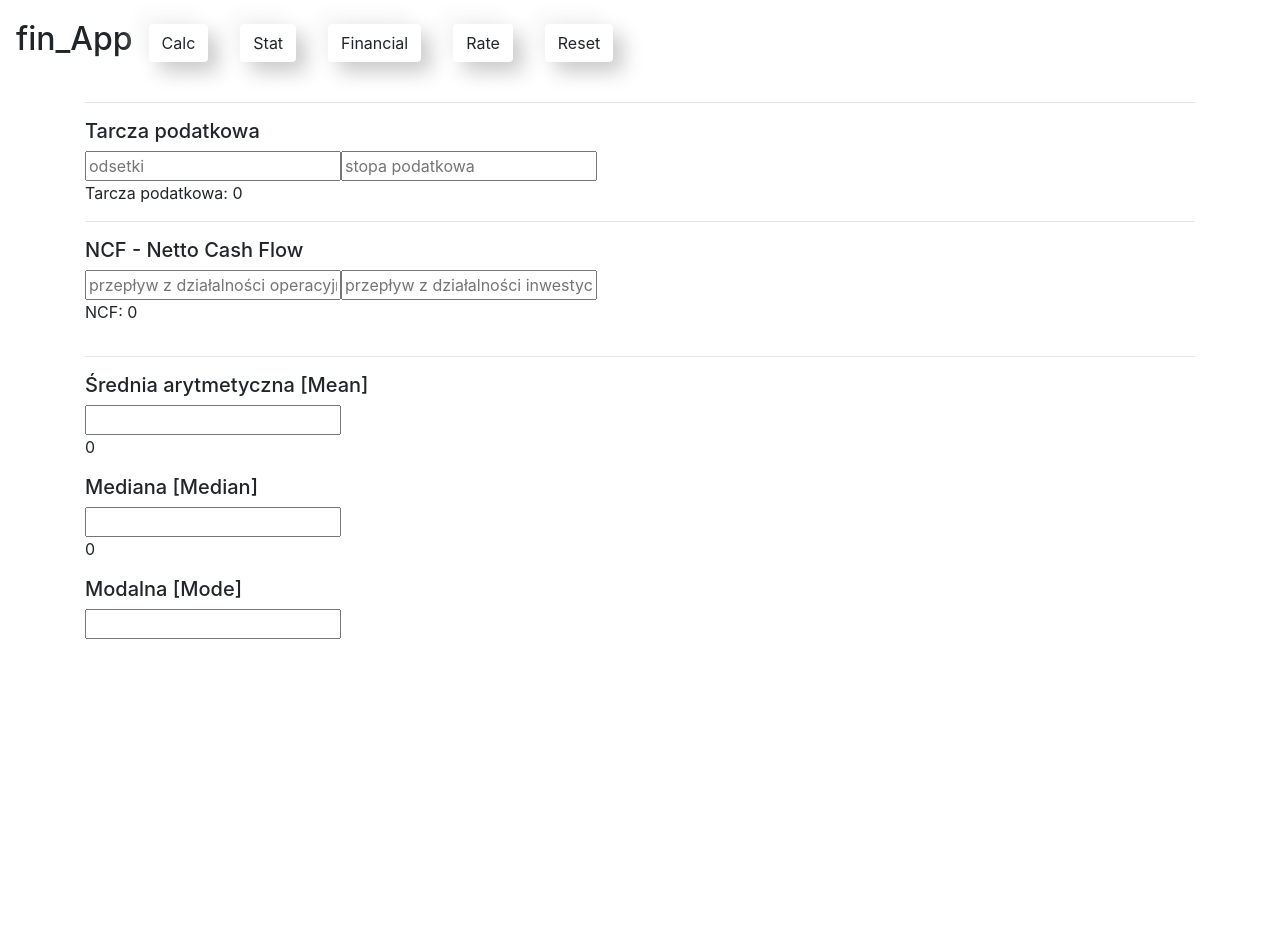
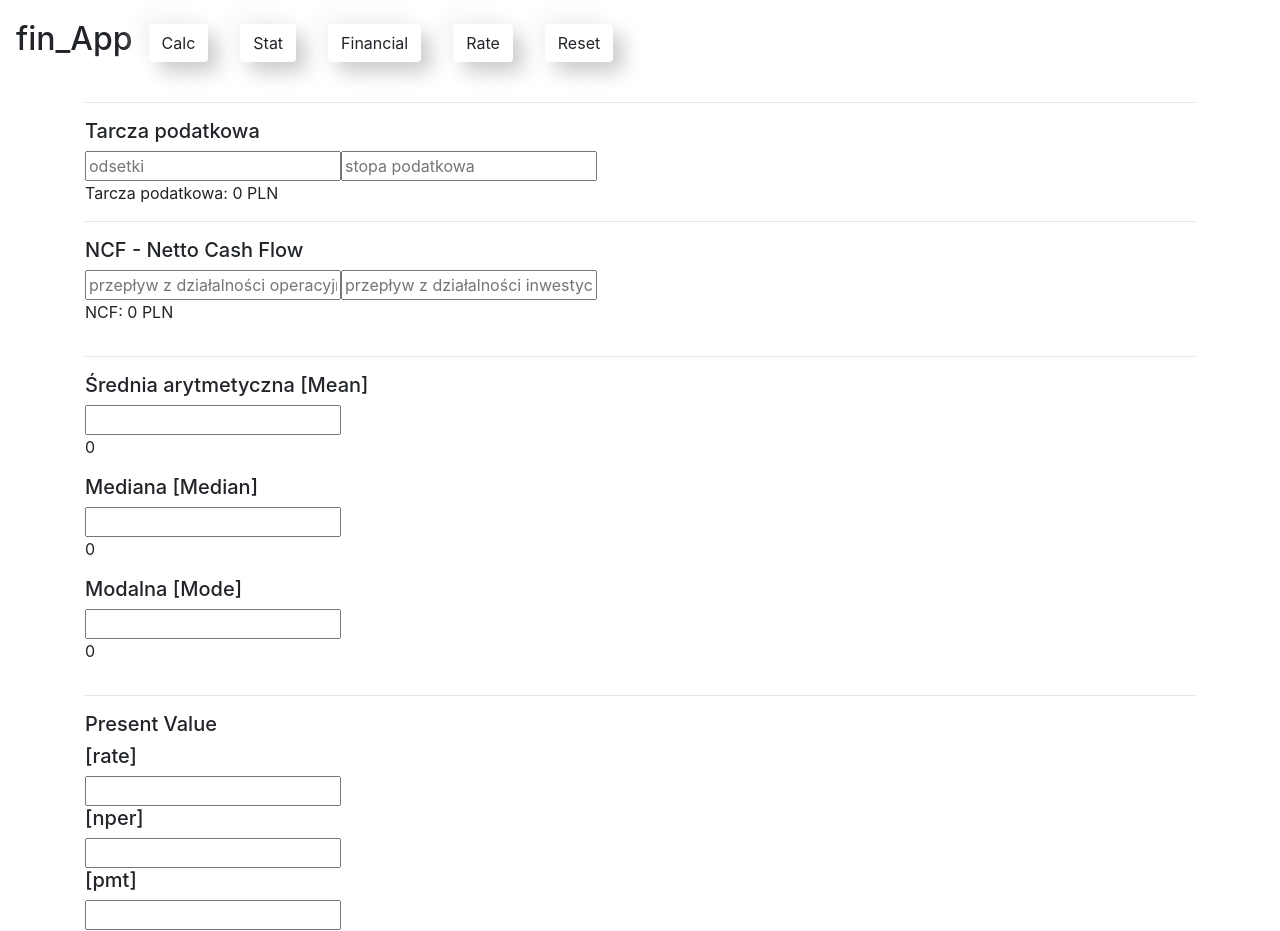
Before and after one commit to bartpiasek/fin-calc, a React (Create React App) app: page /fin in a window 1280 px wide. Shown: the top 931 px of the page. Before the commit the page ends 800 px from the top, so only its background shows below. Built offline with nearby package versions, Linux system fonts and the light colour scheme.

Commit message:
invest functions: PV

```diff
--- /dev/null
+++ b/src/components/Financial/Investments.js
@@ -0,0 +1,70 @@
+import React, { useState } from "react";
+
+function Investments() {
+  const [nettoCashflow, setNettoCashflow] = useState("");
+  const [discountRate, setDiscountRate] = useState("");
+  const [numOfPeriods, setNumOfPeriods] = useState("");
+
+  const [rate, setRate] = useState();
+  const [nper, setNper] = useState();
+  const [pmt, setPmt] = useState();
+  const [fv, setFv] = useState();
+
+  function NetPresentValue() {}
+
+  function PresentValue(rate, nper, pmt, fv) {
+    // const rate = parseFloat(rate);
+    // const nper = parseFloat(nper);
+    // const pmt = parseFloat(pmt);
+    // const fv = parseFloat(fv);
+
+    if (nper == 0) return 0;
+
+    if (rate == 0) {
+      let pv_value = -(fv + pmt * nper);
+    } else {
+      let x = Math.pow(1 + rate, -nper);
+      let y = Math.pow(1 + rate, nper);
+      let pv_value = -(x * (fv * rate - pmt + y * pmt)) / rate;
+    }
+    return <div>{/* <p>{pv_value}</p> */}</div>;
+  }
+
+  function FutureValue() {}
+
+  return (
+    <div>
+      <hr />
+      <form>
+        <h5>Present Value</h5>
+        <h5> [rate]</h5>
+        <input
+          role="rate-input"
+          name="rate"
+          onChange={(e) => setRate(e.target.value)}
+        ></input>
+        <h5>[nper]</h5>
+        <input
+          role="nper-input"
+          name="nper"
+          onChange={(e) => setNper(e.target.value)}
+        ></input>
+        <h5>[pmt]</h5>
+        <input
+          role="pmt-input"
+          name="pmt"
+          onChange={(e) => setPmt(e.target.value)}
+        ></input>
+        <h5>[fv]</h5>
+        <input
+          role="fv-input"
+          name="fv"
+          onChange={(e) => setFv(e.target.value)}
+        ></input>
+        {/* <p placeholder="pv-output">PresentValue()</p> */}
+      </form>
+    </div>
+  );
+}
+
+export default Investments;
--- a/src/components/Financial/NettoCashFlow.js
+++ b/src/components/Financial/NettoCashFlow.js
@@ -30,7 +30,7 @@ function NettoCashFlow() {
           onChange={(e) => setTaxRate(e.target.value)}
         ></input>
         <p role="taxshield-output" name="taxshield">
-          Tarcza podatkowa: {taxShield}
+          Tarcza podatkowa: {taxShield} PLN
         </p>
       </form>
       <hr />
@@ -46,7 +46,7 @@ function NettoCashFlow() {
           placeholder="przepływ z działalności inwestycyjnej"
           onChange={(e) => setInvestCashFlow(e.target.value)}
         ></input>
-        <p role="nettocashflow-output">NCF: {NettoCashFlow}</p>
+        <p role="nettocashflow-output">NCF: {NettoCashFlow} PLN</p>
       </form>
     </div>
   );
--- a/src/components/Layout/Layout.js
+++ b/src/components/Layout/Layout.js
@@ -5,6 +5,7 @@ import StatFunc from "../Stat/StatFunc";
 import Container from "react-bootstrap/Container";
 import Row from "react-bootstrap/Row";
 import Col from "react-bootstrap/Col";
+import Investments from "../Financial/Investments";
 
 function Layout() {
   return (
@@ -22,6 +23,11 @@ function Layout() {
           <StatFunc />
         </Col>
       </Row>
+      <Row>
+        <Col>
+          <Investments />
+        </Col>
+      </Row>
     </Container>
   );
 }
--- a/src/components/Navigation/Navbar.js
+++ b/src/components/Navigation/Navbar.js
@@ -20,6 +20,7 @@ function Navbar() {
         <Button variant="flat">Rate</Button>
         <Button variant="flat">Reset</Button>
       </Nav>
+      <hr />
     </NavbarBootstrap>
   );
 }
--- a/src/components/Stat/StatFunc.js
+++ b/src/components/Stat/StatFunc.js
@@ -23,28 +23,29 @@ function StatFunc() {
   }
 
   function mode(arr) {
-    const freqTable = {};
-    Object.values(arr).forEach(
-      ((element) => freqTable[element] - freqTable[element] + 1) || 1
-    );
+    var modes = [],
+      count = [],
+      i,
+      number,
+      maxIndex = 0;
 
-    let modes = [];
-    let maxFreq = 0;
-
-    for (const key in freqTable) {
-      if (freqTable[key] > maxFreq) {
-        modes = [Number(key)];
-        maxFreq = freqTable[key];
-      } else if (freqTable[key] === maxFreq) {
-        modes.push(Number(key));
+    for (i = 0; i < arr.length; i++) {
+      number = arr[i];
+      count[number] = (count[number] || 0) + 1;
+      if (count[number] > maxIndex) {
+        maxIndex = count[number];
       }
     }
-    if (modes.length === Object.values(freqTable).length) modes = [];
+    for (i in count)
+      if (count.hasOwnProperty(i)) {
+        if (count[i] === maxIndex) {
+          modes.push(Number(i));
+        }
+      }
     return modes;
   }
 
   const meanArraySplit = meanArray.toString().split(",").map(Number);
-  console.log(meanArraySplit);
   const medianArraySplit = medianArray.toString().split(",").map(Number);
   const modeArraySplit = modeArray.toString().split(",").map(Number);
 
```
Also changed, not shown: 2 other files (tests, documents, lock files or other folders).
